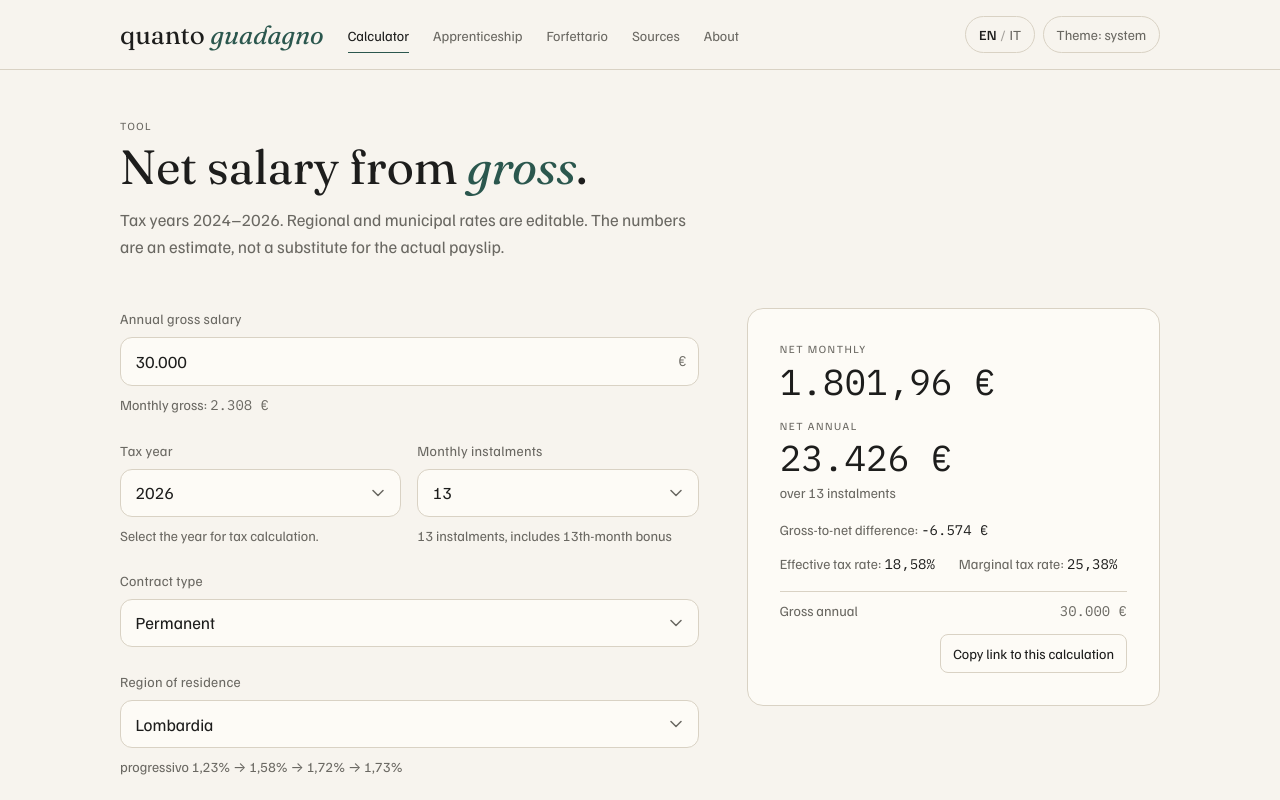
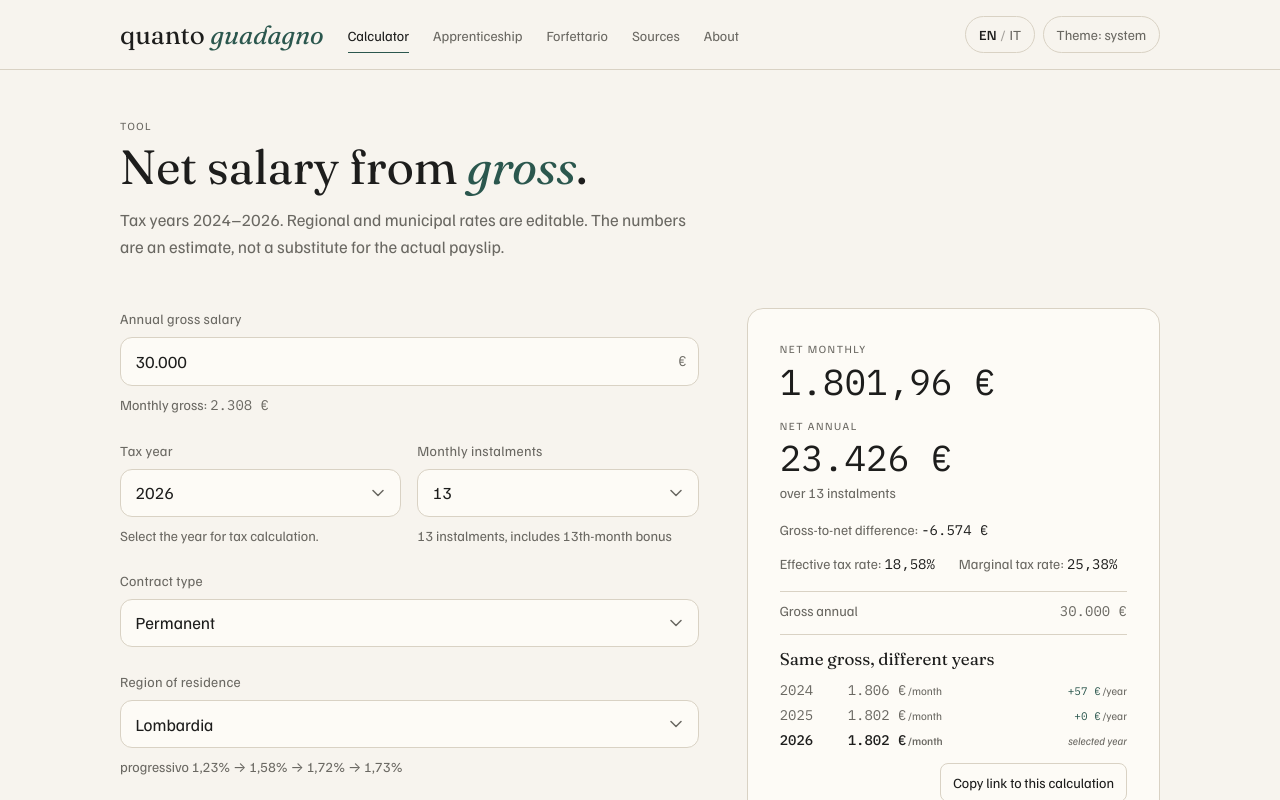
Before and after one commit to stefanovalloncini/quanto-guadagno, a React (Vite) app: page /calcola-stipendio in a window 1280 px wide. Shown: the top 800 px of the page. Built offline with nearby package versions, Linux system fonts and the light colour scheme.

Commit message:
feat: year-over-year net comparison strip

```diff
--- a/src/ui/design-system/components.css
+++ b/src/ui/design-system/components.css
@@ -1107,6 +1107,71 @@
   line-height: 1.5;
 }
 
+.qg-year-compare {
+  display: flex;
+  flex-direction: column;
+  gap: var(--space-3);
+  padding-top: var(--space-4);
+  border-top: 1px solid var(--rule);
+}
+.qg-year-compare__title {
+  margin: 0;
+  font-family: var(--font-display);
+  font-size: var(--text-md);
+  color: var(--ink);
+}
+.qg-year-compare__list {
+  list-style: none;
+  margin: 0;
+  padding: 0;
+  display: flex;
+  flex-direction: column;
+  gap: var(--space-1);
+}
+.qg-year-compare__row {
+  display: grid;
+  grid-template-columns: 3.5rem 1fr auto;
+  align-items: baseline;
+  gap: var(--space-3);
+  font-size: var(--text-sm);
+  color: var(--ink-2);
+}
+.qg-year-compare__row--current .qg-year-compare__net,
+.qg-year-compare__row--current .qg-year-compare__year {
+  color: var(--ink);
+  font-weight: 500;
+}
+.qg-year-compare__year {
+  font-family: var(--font-mono);
+  font-variant-numeric: tabular-nums;
+}
+.qg-year-compare__net {
+  font-family: var(--font-mono);
+  font-variant-numeric: tabular-nums;
+}
+.qg-year-compare__unit {
+  margin-left: 0.15em;
+  font-family: var(--font-sans);
+  font-size: var(--text-xs);
+  color: var(--ink-2);
+}
+.qg-year-compare__badge {
+  font-size: var(--text-xs);
+  color: var(--ink-2);
+  font-style: italic;
+}
+.qg-year-compare__delta {
+  font-family: var(--font-mono);
+  font-variant-numeric: tabular-nums;
+  font-size: var(--text-xs);
+}
+.qg-year-compare__delta.is-positive {
+  color: var(--accent);
+}
+.qg-year-compare__delta.is-negative {
+  color: var(--warm);
+}
+
 /* EmployerCostView: open-by-default, leads with the net-vs-cost gap */
 .qg-employer {
   display: flex;
--- a/src/ui/features/employee-calculator/EmployeeOverview.tsx
+++ b/src/ui/features/employee-calculator/EmployeeOverview.tsx
@@ -1,4 +1,5 @@
 import { NetSalarySummary } from "./components/NetSalarySummary.tsx";
+import { YearComparison } from "./components/YearComparison.tsx";
 import { ShareButton } from "@/ui/shared/ShareButton.tsx";
 import type { EmployeeCalculator } from "./useEmployeeCalculator.ts";
 
@@ -10,6 +11,7 @@ export function EmployeeOverview({ calc }: EmployeeOverviewProps) {
   return (
     <div className="qg-employee__overview">
       <NetSalarySummary breakdown={calc.result} paymentFrequency={calc.state.paymentFrequency} />
+      <YearComparison calc={calc} />
       <div className="qg-employee__overview-actions">
         <ShareButton />
       </div>
--- /dev/null
+++ b/src/ui/features/employee-calculator/components/YearComparison.tsx
@@ -0,0 +1,66 @@
+import { useMemo } from "react";
+import { FormattedMessage } from "react-intl";
+import { calculateSalaryBreakdown } from "@/domain/calc";
+import { SUPPORTED_YEARS } from "@/domain/data";
+import { Money } from "@/ui/design-system/primitives";
+import type { EmployeeCalculator } from "../useEmployeeCalculator.ts";
+
+interface YearComparisonProps {
+  readonly calc: EmployeeCalculator;
+}
+
+export function YearComparison({ calc }: YearComparisonProps) {
+  const breakdowns = useMemo(
+    () =>
+      SUPPORTED_YEARS.map((year) => ({
+        year,
+        breakdown: calculateSalaryBreakdown({ ...calc.state, taxYear: year }),
+      })),
+    [calc.state],
+  );
+
+  const current = breakdowns.find((b) => b.year === calc.state.taxYear);
+  if (!current) return null;
+
+  return (
+    <section className="qg-year-compare" aria-labelledby="qg-year-compare-title">
+      <h2 id="qg-year-compare-title" className="qg-year-compare__title">
+        <FormattedMessage id="employee.yearCompare.title" />
+      </h2>
+      <ul className="qg-year-compare__list">
+        {breakdowns.map(({ year, breakdown }) => {
+          const isCurrent = year === calc.state.taxYear;
+          const delta = breakdown.netAnnual - current.breakdown.netAnnual;
+          const deltaClass = delta >= 0 ? "is-positive" : "is-negative";
+          return (
+            <li
+              key={year}
+              className={`qg-year-compare__row${isCurrent ? " qg-year-compare__row--current" : ""}`}
+            >
+              <span className="qg-year-compare__year">{year}</span>
+              <span className="qg-year-compare__net">
+                <Money amount={breakdown.netMonthly} whole />
+                <span className="qg-year-compare__unit">
+                  /<FormattedMessage id="employee.yearCompare.perMonth" />
+                </span>
+              </span>
+              {isCurrent ? (
+                <span className="qg-year-compare__badge">
+                  <FormattedMessage id="employee.yearCompare.currentBadge" />
+                </span>
+              ) : (
+                <span className={`qg-year-compare__delta ${deltaClass}`}>
+                  {delta >= 0 ? "+" : ""}
+                  <Money amount={delta} whole />
+                  <span className="qg-year-compare__unit">
+                    /<FormattedMessage id="employee.yearCompare.perYear" />
+                  </span>
+                </span>
+              )}
+            </li>
+          );
+        })}
+      </ul>
+    </section>
+  );
+}
--- a/src/ui/features/employee-calculator/components/index.ts
+++ b/src/ui/features/employee-calculator/components/index.ts
@@ -12,3 +12,4 @@ export { InpsRateInput } from "./InpsRateInput.tsx";
 export { NetSalarySummary } from "./NetSalarySummary.tsx";
 export { ResultsBreakdown } from "./ResultsBreakdown.tsx";
 export { EmployerCostView } from "./EmployerCostView.tsx";
+export { YearComparison } from "./YearComparison.tsx";
--- a/src/ui/i18n/messages/en.ts
+++ b/src/ui/i18n/messages/en.ts
@@ -527,6 +527,11 @@ export const en: Record<MessageKey, string> = {
   "employee.summary.effectiveRate": "Effective tax rate:",
   "employee.summary.marginalRate": "Marginal tax rate:",
   "employee.summary.gross": "Gross annual",
+
+  "employee.yearCompare.title": "Same gross, different years",
+  "employee.yearCompare.perMonth": "month",
+  "employee.yearCompare.perYear": "year",
+  "employee.yearCompare.currentBadge": "selected year",
   "employee.summary.pdr": "Performance bonus (net)",
 
   "employee.breakdown.title": "Tax breakdown",
--- a/src/ui/i18n/messages/it.ts
+++ b/src/ui/i18n/messages/it.ts
@@ -534,6 +534,11 @@ export const it = {
   "employee.summary.effectiveRate": "Aliquota effettiva:",
   "employee.summary.marginalRate": "Aliquota marginale:",
   "employee.summary.gross": "Lordo annuo",
+
+  "employee.yearCompare.title": "Stesso lordo, anni diversi",
+  "employee.yearCompare.perMonth": "mese",
+  "employee.yearCompare.perYear": "anno",
+  "employee.yearCompare.currentBadge": "anno selezionato",
   "employee.summary.pdr": "Premio di risultato netto",
 
   "employee.breakdown.title": "Dettaglio imposte",
```
Also changed, not shown: 1 other file (tests, documents, lock files or other folders).
